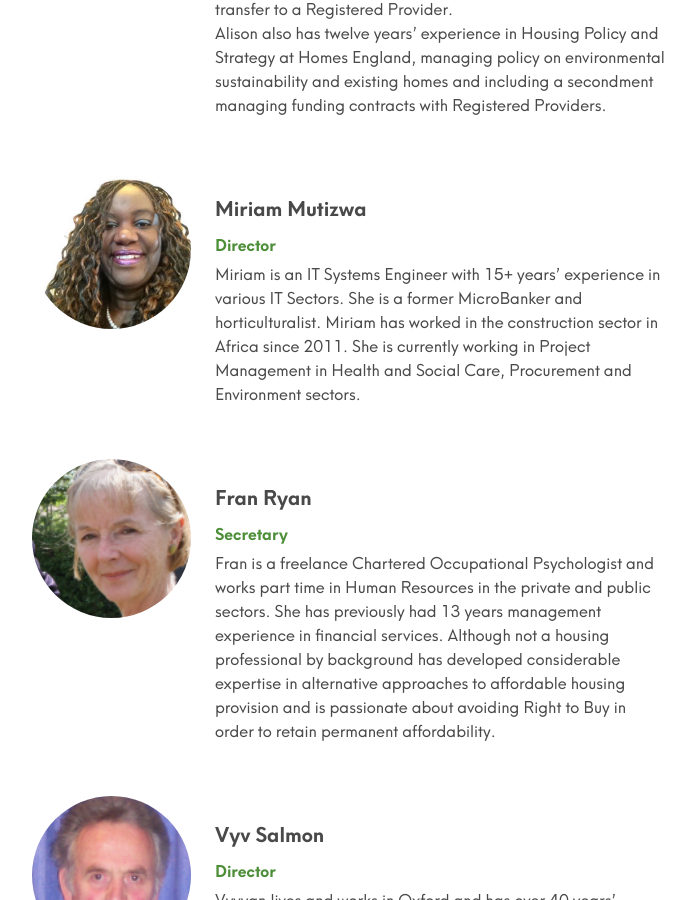
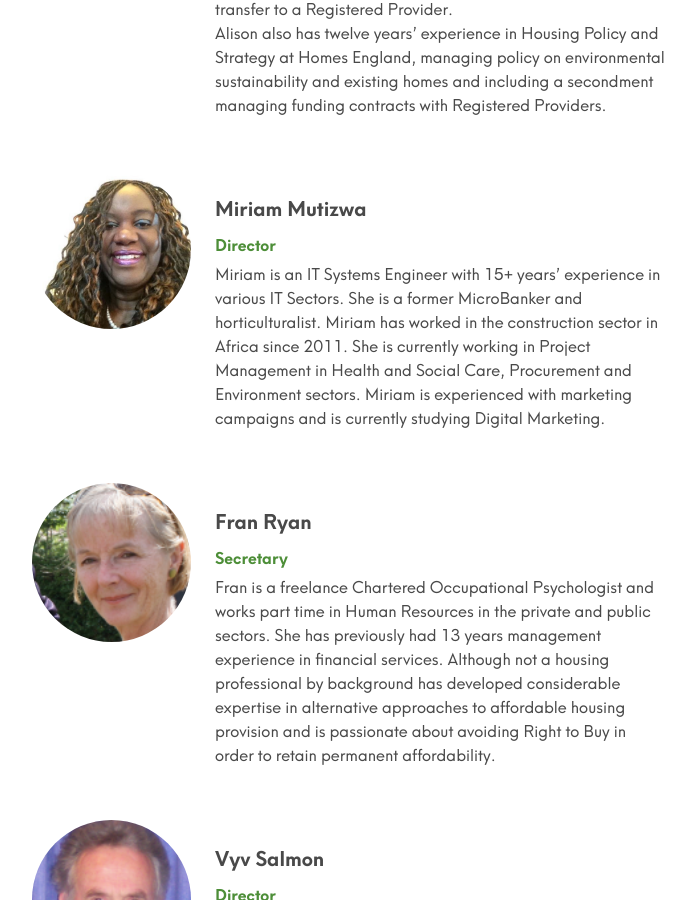
Before and after one commit to johnpuddephatt/oclt, a Jekyll site: the page built from _pages/about.md, in a window 1280 px wide and 900 px high, scrolled down 2777 px. Shown: the whole window, without its empty margins (308-1003 px from the left). Built offline with Jekyll 4.4.1, drawn with Linux system fonts in a browser that asks for light colours.

Commit message:
Update from Forestry.io Oxfordshire CLT updated _data/people.yml

```diff
--- a/_data/people.yml
+++ b/_data/people.yml
@@ -47,10 +47,11 @@ people:
 - name: Miriam Mutizwa
   role: Director
   image: "/uploads/miriam.jpeg"
-  description: 'Miriam is an IT Systems Engineer with 15+ years’ experience in various
+  description: Miriam is an IT Systems Engineer with 15+ years’ experience in various
     IT Sectors. She is a former MicroBanker and horticulturalist. Miriam has worked
     in the construction sector in Africa since 2011. She is currently working in Project
-    Management in Health and Social Care, Procurement and Environment sectors. '
+    Management in Health and Social Care, Procurement and Environment sectors. Miriam
+    is experienced with marketing campaigns and is currently studying Digital Marketing.
 - name: Fran Ryan
   role: Secretary
   image: "/uploads/people/fran.png"
```
